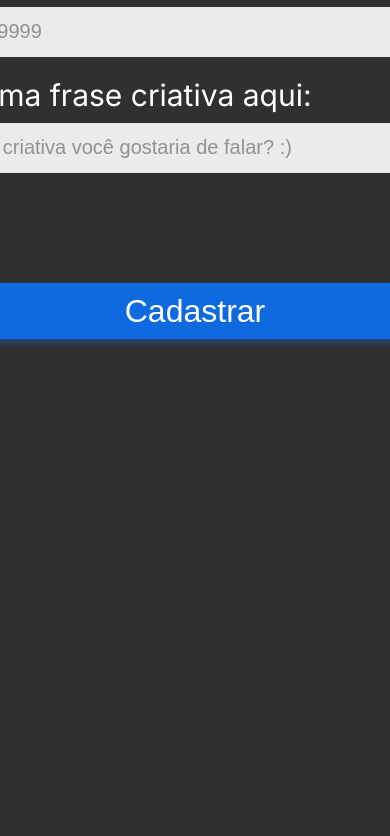
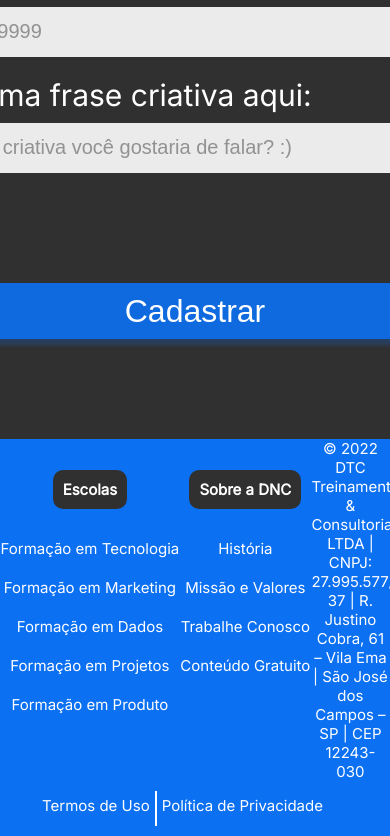
Before and after one commit to rogerio-91/Bootcamp-DNC, a plain HTML site: page index.html in a window 390 px wide. Shown: the part 1707-2543 px from the top of the page. Before the commit the page ends 2146 px from the top, so only its background shows below. Drawn offline with Linux system fonts and the light colour scheme.

Commit message:
Adicionando media query para Mobile

```diff
--- a/index.html
+++ b/index.html
@@ -71,6 +71,57 @@
             <input type="submit" value="Cadastrar">
         </form>
     </section>
+    <footer>
+        <div class="linha1">
+            <nav>      <!--utiliza nav para link devido a semantica !-->
+                <h5>Escolas</h5>
+                <ul>
+                    <li>
+                        <a href="">Formação em Tecnologia</a>
+                    </li>
+                    <li>
+                        <a href="">Formação em Marketing</a>
+                    </li>
+                    <li>
+                        <a href="">Formação em Dados</a>
+                    </li>
+                    <li>
+                        <a href="">Formação em Projetos</a>
+                    </li>
+                    <li>
+                        <a href="">Formação em Produto</a>
+                    </li>
+                </ul>
+            </nav>
+            <nav>
+                <h5>Sobre a DNC</h5>
+                <ul>
+                    <li>
+                        <a href="">História</a>
+                    </li>
+                    <li>
+                        <a href="">Missão e Valores</a>
+                    </li>
+                    <li>
+                        <a href="">Trabalhe Conosco</a>
+                    </li>
+                    <li>
+                        <a href="">Conteúdo Gratuito</a>
+                    </li>
+                </ul>
+            </nav>
 
+            <div class="endereço">
+                © 2022 DTC Treinamentos & Consultoria LTDA | CNPJ: 27.995.577/0001-37 | R. Justino Cobra, 61 – Vila Ema | São José dos Campos – SP | CEP 12243-030
+            </div>
+
+        </div>
+
+        <div class="linha2">
+            <a href="">Termos de Uso</a>
+            <a href="">Política de Privacidade</a>
+        </div>
+
+    </footer>
 </body>
 </html>
--- a/style.css
+++ b/style.css
@@ -160,6 +160,149 @@
         color: white;
         margin-top: 100px;
         box-shadow: 0px 6px 4px rgba(12, 112, 242, 0.25);
-        cursor:pointer;
+        cursor:pointer;}
+
+    /* Footer*/
+
+    footer{
+        width: 100%;
+        background-color: var(--azul-dnc);
+    }
+
+    footer .linha1{
+        display: flex;
+        justify-content: space-around; /* definir o espaço de sobra no div*/
+        align-items: center;
+    }
+
+    footer ul{
+        list-style:none; /* retirar as bolinhas das lista*/
+        margin: 0px;
+        padding: 0px;
+    }
+
+    footer nav{
+        display: flex;
+        flex-direction: column;
+        align-items: center;
+        height: 330px;
+    }
+
+    footer h5{
+        text-align: center;
+        color: white;
+        font-weight: 800px;
+        font-size: 15px;
+        font-family: var(--font-padrão);
+        background-color: var(--preto-dnc);
+        border-radius: 10px;
+        padding: 10px 10px 10px 10px ;
+        margin-bottom: 10px;
+    }
+
+    footer ul li{
+        text-align: center;
+        color: white;
+        font-weight: 600px;
+        font-size: 15px;
+        font-family: var(--font-padrão);
+        margin: 20px 0px 20px 0px;
+    }
+
+    footer ul li a{
+        color: white;
+        text-decoration: none;
+    }
+
+    footer ul li a:hover{                /* sombreamento hover quando passa o mouse emcima do link*/
+        color: var(--cinza-hover);
+    }
+
+    footer .endereço{
+        font-size: 15px;
+        font-weight: 800px;
+        font-family: var(--font-padrão);
+        color: white;
+        text-align: center;
+        width: 20%;
+    }
+
+    footer .linha2{
+        display: flex;
+        justify-content: center;
+        margin: 0px;
+        height: 35px;
+        padding: 10px 35px 10px 10px;
+    }
+
+    footer .linha2 a{
+        font-family: var(--font-padrão);
+        font-size:15px;
+        font-weight: 600px;
+        color: white;
+        text-decoration: none;
+        padding: 5px;
 
     }
+
+    footer .linha2 a:first-child{
+        border-right: 2px solid white;
+    }
+
+    footer .linha2 a:hover {
+        color: var(--cinza-hover);
+    }
+
+@media only screen and (min-width: 414px){
+    /* Menu */
+
+    #principal{
+        flex-direction: column;
+        height: auto;
+            }
+
+    #menu{
+        flex-direction: column;
+        width: 100%;
+        margin: 0px;
+        }
+    #menu a{
+        display: flex;
+        height: 50px;
+        align-items: center;
+    }
+
+    #principal button{
+        width: 100%;
+        margin-right: 0%;
+    }
+
+    /*Section*/
+
+    section h1 {
+        font-size: 38px;
+    }
+
+    section h2{
+        font-size: 30px;
+        padding-right: 5px;
+        padding-left: 15px;
+    }
+
+    form{
+        width: 90%;
+        font-size: 20px;
+    }
+
+    .checkbox-items label{
+        font-size: 16px;
+
+    }
+
+    /*footer*/
+
+    footer{
+
+    }
+
+    }
```
